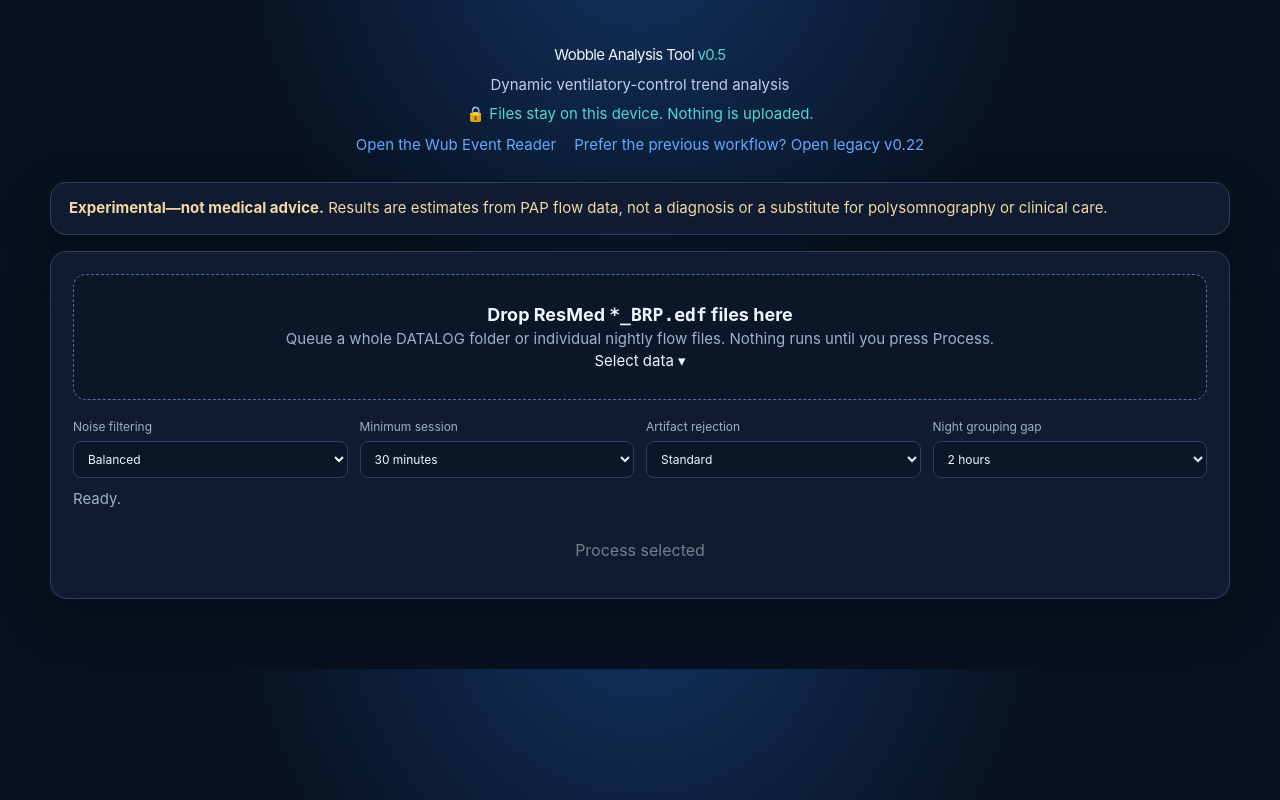
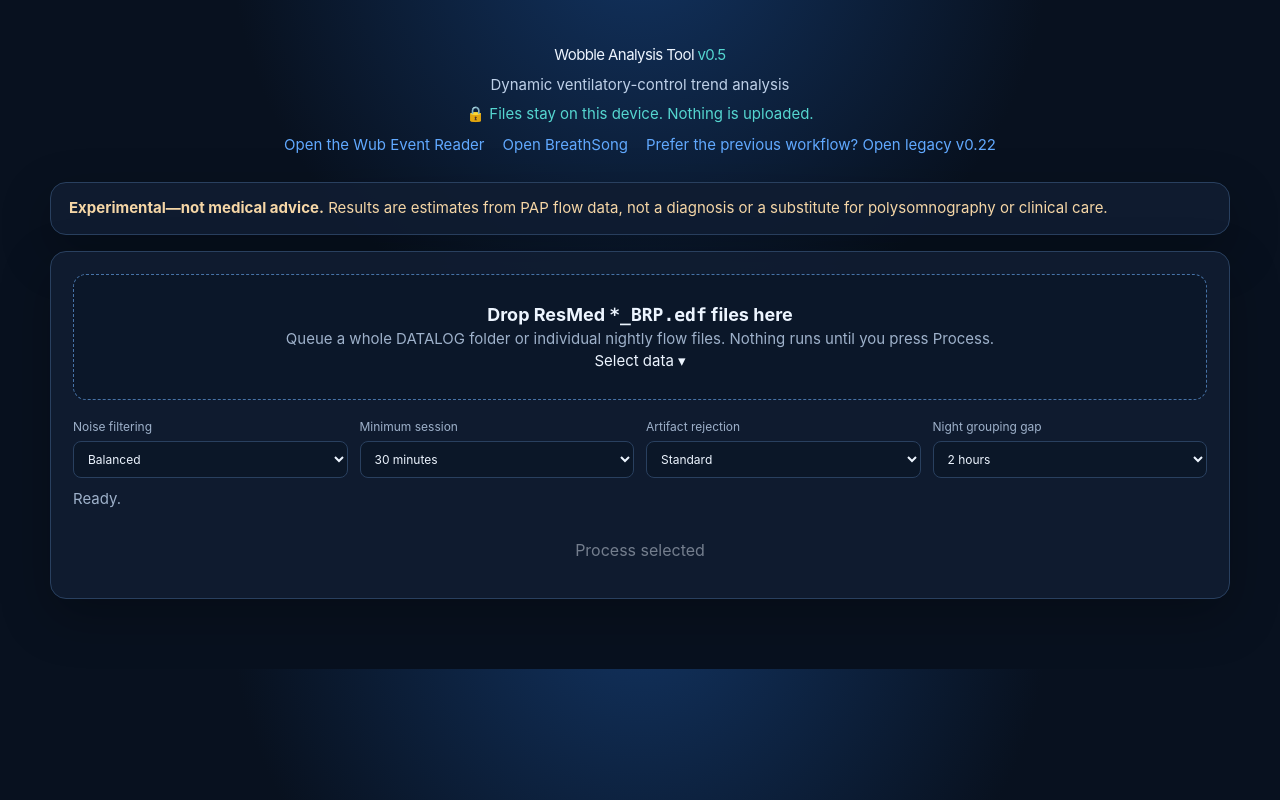
Before and after one commit to existentialblu/wobble-analysis-tool, a React app: page index.html in a window 1280 px wide. Built offline with nearby package versions, Linux system fonts and the light colour scheme.

Commit message:
Link BreathSong from WAT landing page

```diff
--- a/index.html
+++ b/index.html
@@ -30,6 +30,7 @@
     <div class="privacy">🔒 Files stay on this device. Nothing is uploaded.</div>
     <nav class="tool-links" aria-label="Related Wobble Analysis tools">
       <a href="./wub-event-reader/">Open the Wub Event Reader</a>
+      <a href="./breathsong/">Open BreathSong</a>
       <a href="./v0.22/">Prefer the previous workflow? Open legacy v0.22</a>
     </nav>
   </header>
```
